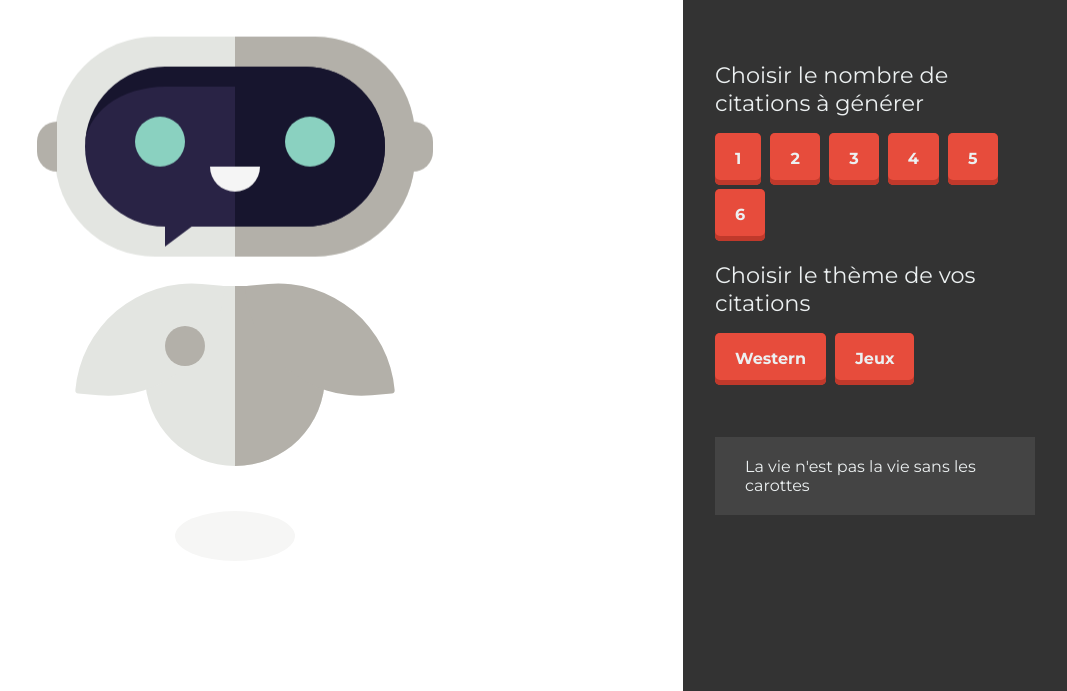
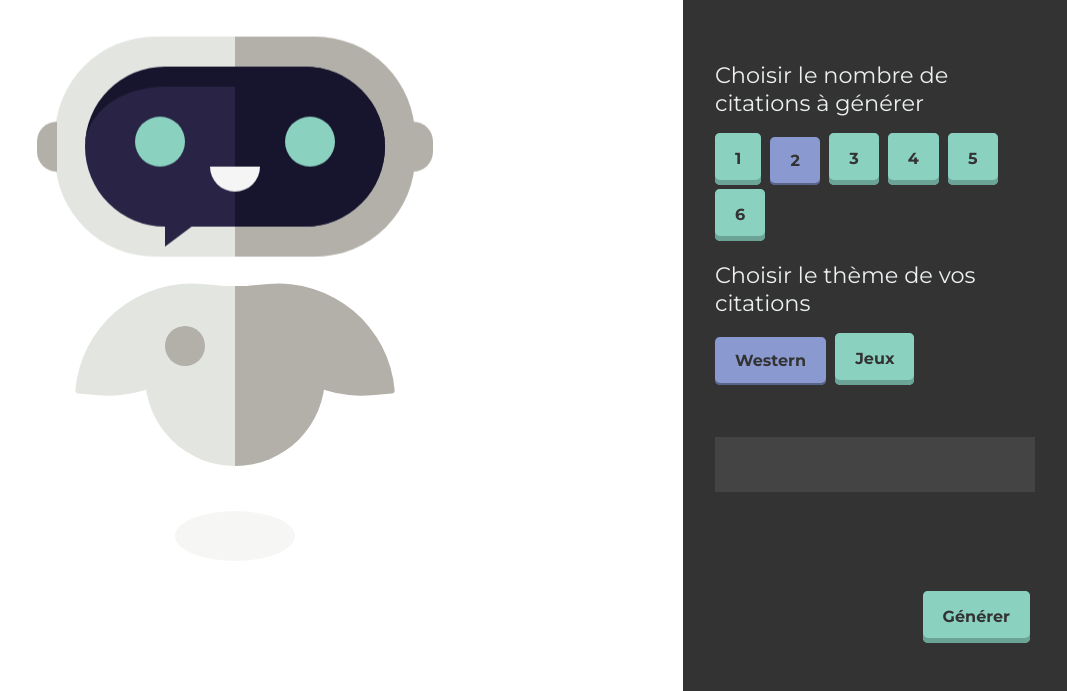
Before and after one commit to Craaftx/robot_sentence, a plain HTML site: page index.html in a window 1280 px wide. Shown: the part 109-800 px from the top of the page, without its empty margins (213-1280 px from the left). Drawn offline with Linux system fonts and the light colour scheme; a web font is replaced by a local one.

Commit message:
:lipstick: Change color of button

```diff
--- a/assets/css/main.css
+++ b/assets/css/main.css
@@ -31,6 +31,10 @@ body {
     text-align: center;
 }
 .controler__content {
+    display: flex;
+    flex-direction: column;
+    justify-content: space-between;
+    height: 100%;
     padding: 0rem 2rem 3rem 2rem;
 }
 .controler__logs {
@@ -40,15 +44,15 @@ body {
     box-sizing: border-box;
     background-color: #444444;
 }
-.controler__logs {
+.controler__logs span {
     display: block;
     letter-spacing: 0px;
-    margin-bottom: 10px;
+    margin-bottom: 15px;
 }
 .controler__actions__item .action-button {
     display: inline-block;
     position: relative;
-    background: #E74C3C;
+    background: #8ad1c0;
     padding: 10px 20px;
     margin-right: 5px;
     overflow: hidden;
@@ -59,12 +63,13 @@ body {
     text-align: center;
     font-weight: 700;
     border-radius: 5px;
+    color: #333;
 }
 .controler__actions__item .action-button:before {
     position: absolute;
     top: 0%; left: 0;
     width: 100%; height: 100%;
-    background: #C0392B;
+    background: #6ba396;
     content: "";
     z-index: -2;
 }
@@ -72,13 +77,46 @@ body {
     position: absolute;
     top: 0%; left: 0;
     width: 100%; height: 90%;
-    background: #E74C3C;
+    background: #8ad1c0;
     border-radius: 5px;
     content: "";
     z-index: -2;
 }
-.controler__actions__item .action-list {
-
+.controler__actions__item .action-button.active {
+    display: inline-block;
+    position: relative;
+    background: #8a9ad1;
+    padding: 8px 20px;
+    margin-right: 5px;
+    overflow: hidden;
+    z-index: 1;
+    cursor: pointer;
+    line-height: 2rem;
+    font-size: 1rem;
+    text-align: center;
+    font-weight: 700;
+    border-radius: 5px;
+    color: #333;
+}
+.controler__actions__item .action-button.active:before {
+    position: absolute;
+    top: 0%; left: 0;
+    width: 100%; height: 100%;
+    background: #576388;
+    content: "";
+    z-index: -2;
+}
+.controler__actions__item .action-button.active:after {
+    position: absolute;
+    top: 0%; left: 0;
+    width: 100%; height: 95%;
+    background: #8a9ad1;
+    border-radius: 5px;
+    content: "";
+    z-index: -2;
+}
+.controler__actions__item .action-button.float-right {
+    float: right;
 }
 .controler__actions__item .action-list__title {
     font-size: 1.4rem;
--- a/index.html
+++ b/index.html
@@ -40,7 +40,7 @@
                     <div class="action-list">
                         <div class="action-list__title">Choisir le nombre de citations à générer</div>
                         <div class="action-button">1</div>
-                        <div class="action-button">2</div>
+                        <div class="action-button active">2</div>
                         <div class="action-button">3</div>
                         <div class="action-button">4</div>
                         <div class="action-button">5</div>
@@ -50,13 +50,20 @@
                 <div class="controler__actions__item">
                     <div class="action-list">
                         <div class="action-list__title">Choisir le thème de vos citations</div>
-                        <div class="action-button">Western</div>
+                        <div class="action-button active">Western</div>
                         <div class="action-button">Jeux</div>
                     </div>
                 </div>
+                <div class="controler__logs">
+                     <span></span>
+                </div>
            </div>
-           <div class="controler__logs">
-                <span>La vie n'est pas la vie sans les carottes</span>
+           <div class="controler__actions">
+                <div class="controler__actions__item">
+                    <div class="action-list">
+                        <div class="action-button float-right">Générer</div>
+                    </div>
+                </div>
            </div>
        </div>
    </div>
```
